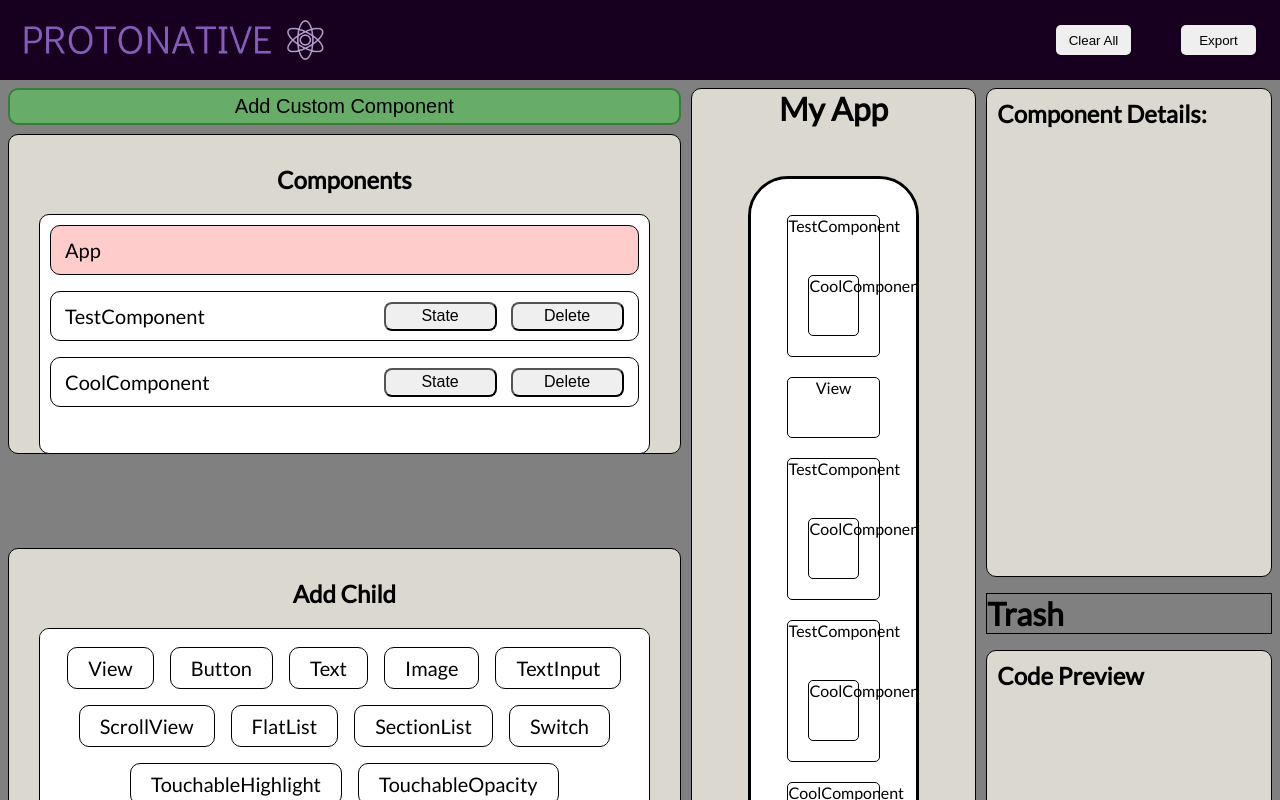
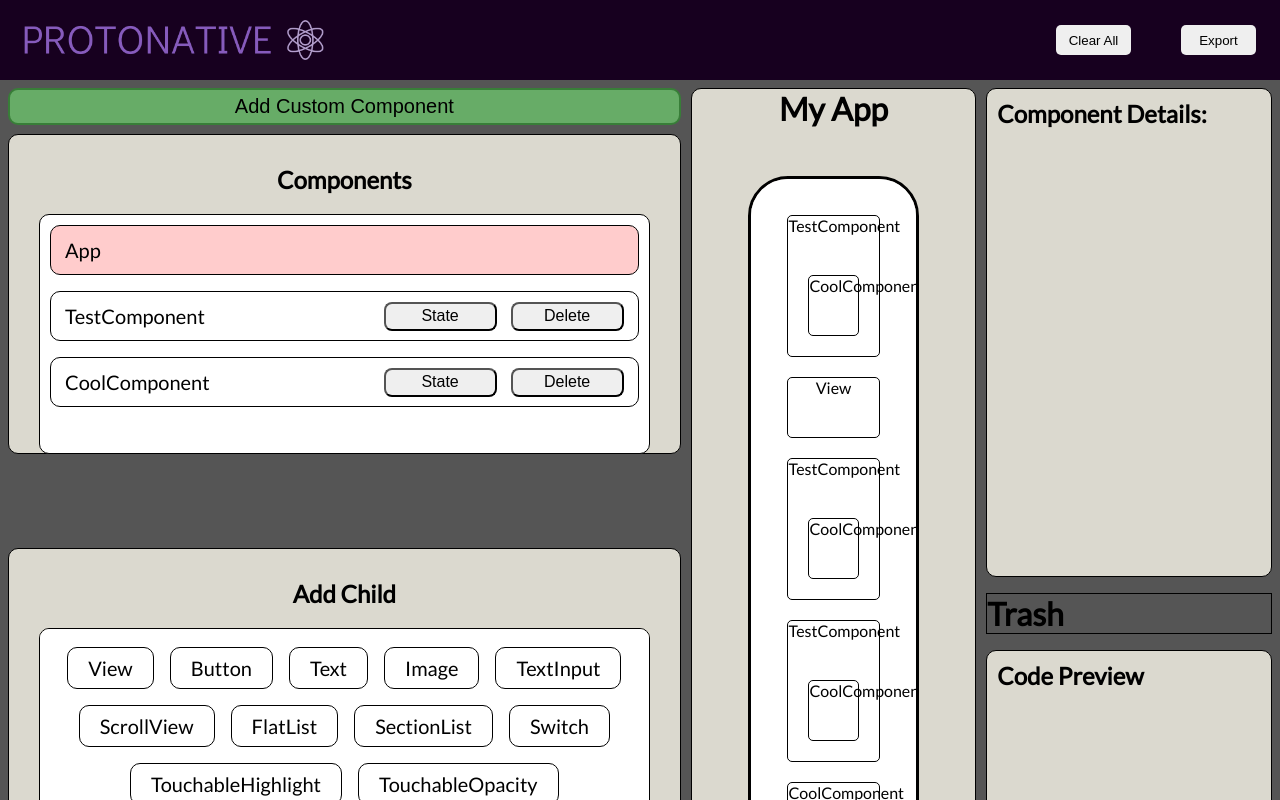
Before and after one commit to oslabs-beta/ProtoNative, a React app: page / in a window 1280 px wide. Shown: the top 800 px of the page. Built offline with nearby package versions, Linux system fonts and the light colour scheme.

Commit message:
changed background colors

```diff
--- a/src/styles/main.scss
+++ b/src/styles/main.scss
@@ -21,7 +21,7 @@ body {
   height: 92vh;
   padding: .5rem;
   gap: 10px;
-  background-color: gray;
+  background-color: rgb(85, 85, 85);
 }
 
 #right-container {
```
